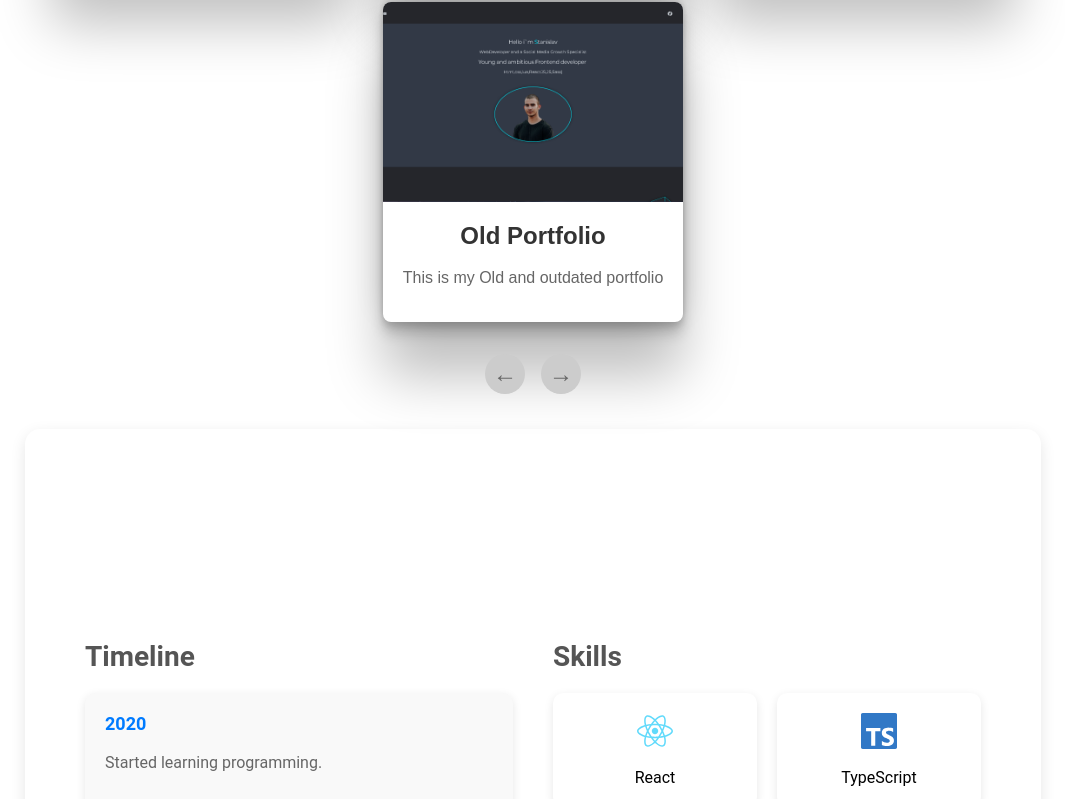
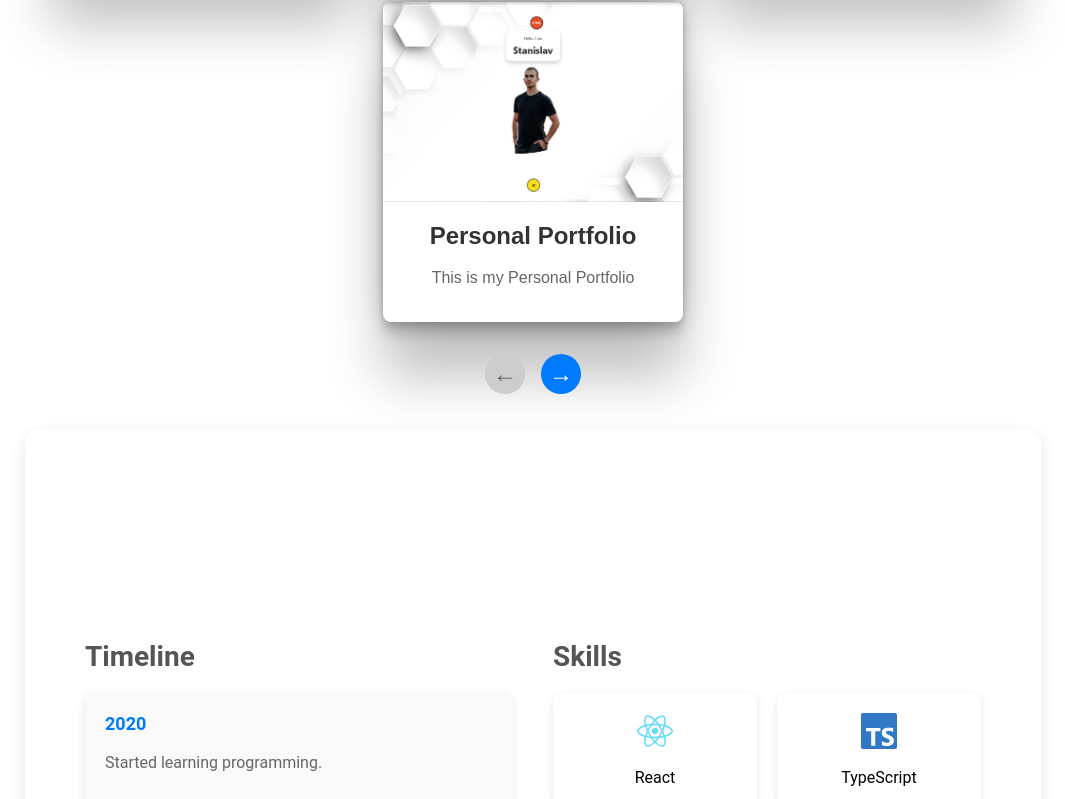
Before and after one commit to StanislavKamenov/Personal-Portfolio, a React (Create React App) app: page / in a window 1280 px wide. Shown: the part 2306-3105 px from the top of the page, without its empty margins (107-1172 px from the left). Built offline with nearby package versions, Linux system fonts and the light colour scheme.

Commit message:
New
feat(work): Added a new work project

```diff
--- a/src/container/Work/Work.jsx
+++ b/src/container/Work/Work.jsx
@@ -3,7 +3,7 @@ import { motion } from 'framer-motion';
 import { useInView } from 'react-intersection-observer';
 import './work.css';
 
-import image1 from '../../assets/designing.png';
+import personalPortoflio from '../../assets/personalPortoflio.png'
 import padaura from '../../assets/padaura.png'
 import SplineProject from '../../assets/3DWebsite.png'
 import Delivery from '../../assets/delivery.png'
@@ -45,12 +45,20 @@ function Work() {
     },
     {
       id: 4,
-      image: oldPortfolio,
-      title: 'Old Portfolio',
-      description: 'This is my Old and outdated portfolio',
-      view: 'https://st-dev-blond.vercel.app/',
-      githubLink: 'https://github.com/StanislavKamenov/PortFolio-2',
+      image: personalPortoflio,
+      title: 'Personal Portfolio',
+      description: 'This is my Personal Portfolio',
+      view: 'https://personal-portfolio-rose-omega.vercel.app/',
+      githubLink: 'https://github.com/StanislavKamenov/Personal-Portfolio',
     },
+    {
+        id: 4,
+        image: oldPortfolio,
+        title: 'Old Portfolio',
+        description: 'This is my Old and outdated portfolio',
+        view: 'https://st-dev-blond.vercel.app/',
+        githubLink: 'https://github.com/StanislavKamenov/PortFolio-2',
+      },
   ];
 
   const totalPages = Math.ceil(projects.length / projectsPerPage);
```
Also changed, not shown: src/assets/personalPortoflio.png (added).
